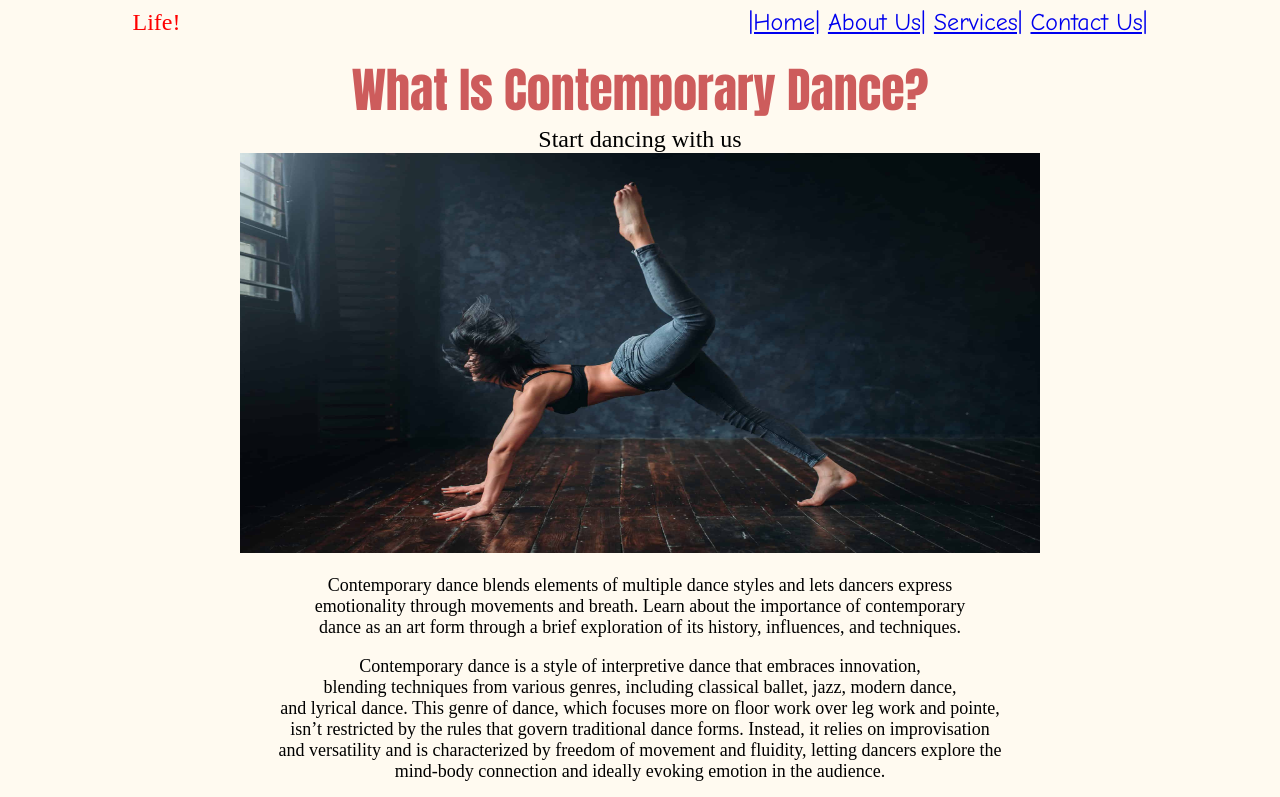
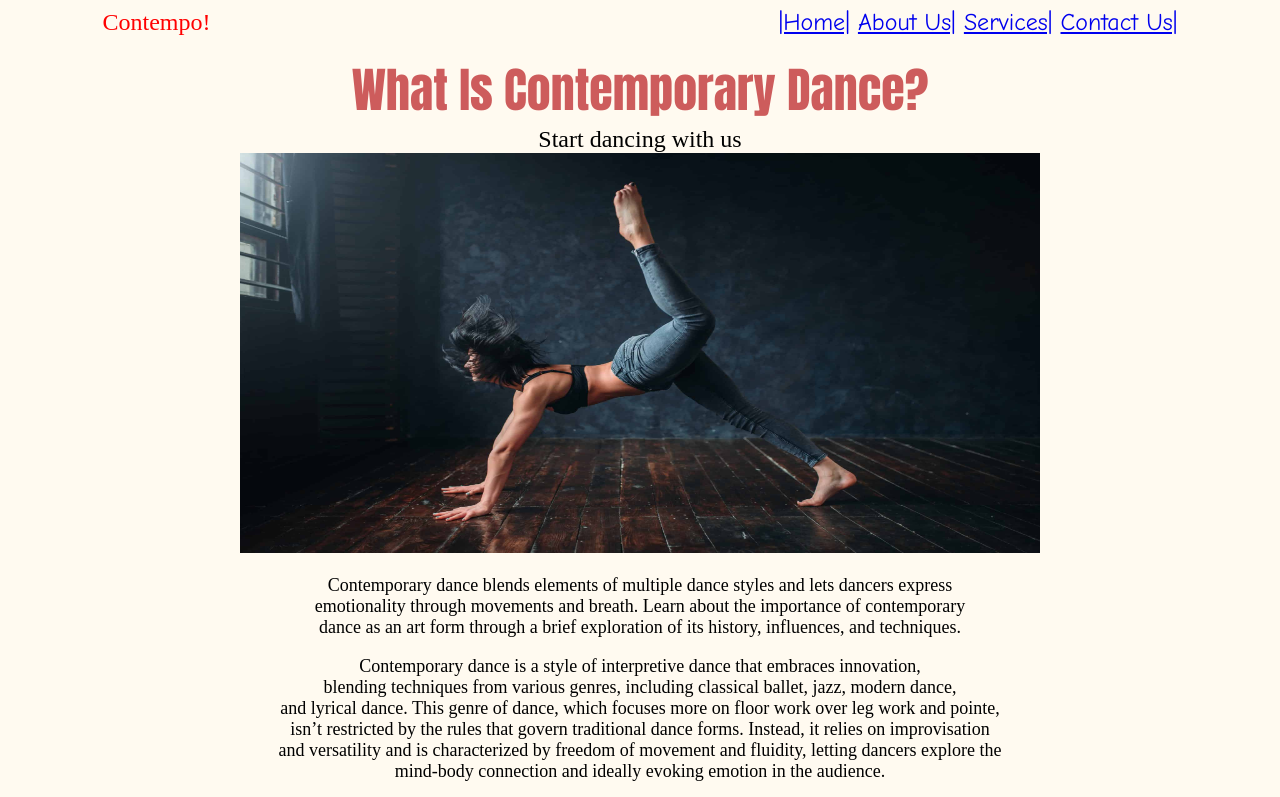
Before and after one commit to vaishnavims1902/Contempo, a plain HTML site: page index.html in a window 1280 px wide. Shown: the top 797 px of the page. Drawn offline with Linux system fonts and the light colour scheme.

Commit message:
Update index.html

```diff
--- a/index.html
+++ b/index.html
@@ -5,7 +5,7 @@
 </head>
 <body style="background-color:floralwhite;">
 <center>
-<font size="5" face="Segoe Script"color="red">Life!</font>&nbsp;&nbsp;&nbsp;&nbsp;&nbsp;&nbsp;&nbsp;&nbsp;&nbsp;&nbsp;&nbsp;&nbsp;&nbsp;&nbsp;
+<font size="5" face="Segoe Script"color="red">Contempo!</font>&nbsp;&nbsp;&nbsp;&nbsp;&nbsp;&nbsp;&nbsp;&nbsp;&nbsp;&nbsp;&nbsp;&nbsp;&nbsp;&nbsp;
 &nbsp;&nbsp;&nbsp;&nbsp;&nbsp;&nbsp;&nbsp;&nbsp;&nbsp;&nbsp;&nbsp;&nbsp;&nbsp;&nbsp;&nbsp;&nbsp;&nbsp;&nbsp;&nbsp;&nbsp;&nbsp;&nbsp;&nbsp;&nbsp;
 &nbsp;&nbsp;&nbsp;&nbsp;&nbsp;&nbsp;&nbsp;&nbsp;&nbsp;&nbsp;&nbsp;&nbsp;&nbsp;&nbsp;&nbsp;&nbsp;&nbsp;&nbsp;&nbsp;&nbsp;&nbsp;&nbsp;&nbsp;&nbsp;
 &nbsp;&nbsp;&nbsp;&nbsp;&nbsp;&nbsp;&nbsp;&nbsp;&nbsp;&nbsp;&nbsp;&nbsp;&nbsp;&nbsp;&nbsp;&nbsp;&nbsp;&nbsp;&nbsp;&nbsp;&nbsp;&nbsp;&nbsp;&nbsp;
```
